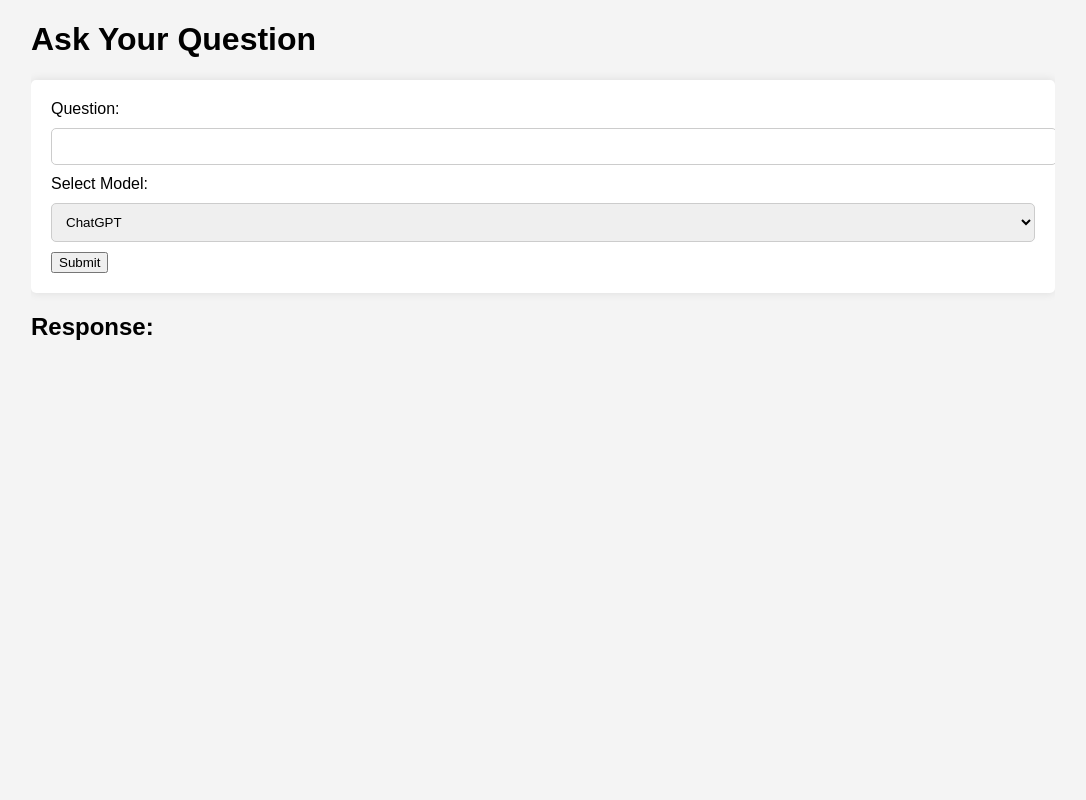
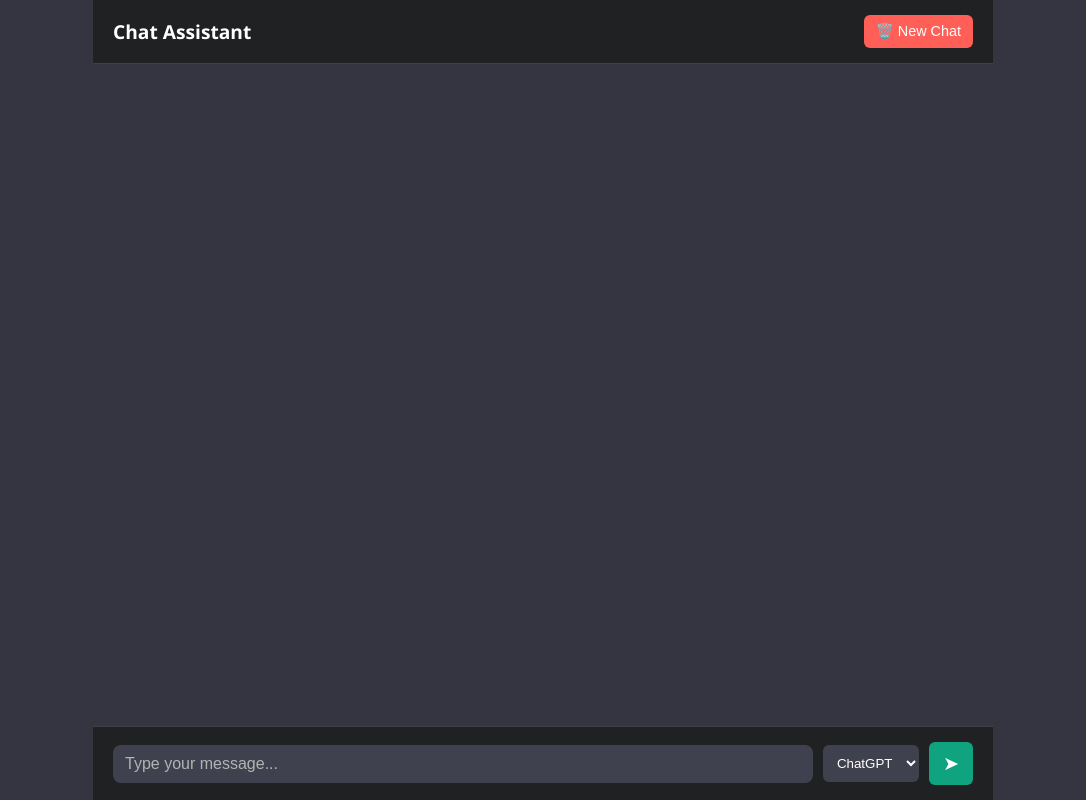
Before and after one commit to Zorni97/chatbot_website, a Flask app: page / in a window 1280 px wide. Shown: the whole page, without its empty margins (97-1183 px from the left). Run offline with Flask 2, Linux system fonts and the light colour scheme; some libraries are stand-ins or nearby versions.

Commit message:
Second Commit

```diff
--- a/app/main.py
+++ b/app/main.py
@@ -1,9 +1,14 @@
-from flask import Flask, render_template, request, Response
-import requests
-import json
-import os
+from flask import Flask, render_template, request, Response, session, jsonify
+import requests, json, os, markdown
+from dotenv import load_dotenv
+from flask_cors import CORS
+from flask_session import Session
 
 app = Flask(__name__)
+app.secret_key = 'your-secret-key'
+app.config['SESSION_TYPE'] = 'filesystem'
+Session(app)
+CORS(app)
 
 OLLAMA_API = "http://localhost:11434/api/chat"
 HEADERS = {"Content-Type": "application/json"}
@@ -12,7 +17,8 @@ MODEL_OPTIONS = {
     "Ollama": "llama3.2"
 }
 
-OPENAI_API_KEY = os.getenv("OPENAI_API_KEY")  # Load API key from .env
+load_dotenv()
+OPENAI_API_KEY = os.getenv("OPENAI_API_KEY")
 
 @app.route('/')
 def index():
@@ -20,34 +26,49 @@ def index():
 
 @app.route('/ask', methods=['POST'])
 def ask():
-    question = request.form['question']
-    model = request.form['model']
+    data = request.get_json()
+    question = data.get('question')
+    model = data.get('model')
+
+    session.setdefault('history', [])
+    session['history'].append({"role": "user", "content": question})
     model_name = MODEL_OPTIONS.get(model)
 
-    if model_name == "Ollama":
-        return Response(stream_ollama_response(question), mimetype='text/event-stream')
+    if not model_name:
+        return {"error": f"Invalid model: {model}"}, 400
+
+    if model == "Ollama":
+        return Response(stream_ollama_response(session['history']), mimetype='text/event-stream')
     else:
-        return Response(stream_chatgpt_response(question), mimetype='text/event-stream')
+        return Response(stream_chatgpt_response(session['history']), mimetype='text/event-stream')
 
-def stream_ollama_response(question):
-    messages = [{"role": "user", "content": question}]
+@app.route('/reset', methods=['POST'])
+def reset():
+    session.pop('history', None)
+    return jsonify({"status": "reset successful"})
+
+def stream_ollama_response(history):
     payload = {
         "model": "llama3.2",
-        "messages": messages,
+        "messages": history,
         "stream": True
     }
+    accumulated = ""
 
     with requests.post(OLLAMA_API, json=payload, headers=HEADERS, stream=True) as response:
         for line in response.iter_lines():
             if line:
                 data = json.loads(line)
-                yield f"data: {data['message']['content']}\n\n"
+                content = data.get("message", {}).get("content", "")
+                accumulated += content
+                yield f"data: {format_response(accumulated)}\n\n"
 
-def stream_chatgpt_response(question):
-    messages = [{"role": "user", "content": question}]
+    session['history'].append({"role": "assistant", "content": accumulated})
+
+def stream_chatgpt_response(history):
     payload = {
         "model": "gpt-4o-mini",
-        "messages": messages,
+        "messages": history,
         "stream": True
     }
     openai_api_url = "https://api.openai.com/v1/chat/completions"
@@ -55,15 +76,29 @@ def stream_chatgpt_response(question):
         "Authorization": f"Bearer {OPENAI_API_KEY}",
         "Content-Type": "application/json"
     }
+    accumulated = ""
 
     with requests.post(openai_api_url, json=payload, headers=headers, stream=True) as response:
         for line in response.iter_lines():
             if line:
-                data = json.loads(line.decode('utf-8'))
-                if 'choices' in data and len(data['choices']) > 0:
+                line_content = line.decode('utf-8').strip()
+                if line_content == "data: [DONE]":
+                    break
+                if line_content.startswith("data: "):
+                    line_content = line_content[len("data: "):]
+                try:
+                    data = json.loads(line_content)
                     delta = data['choices'][0].get('delta', {})
                     if 'content' in delta:
-                        yield f"data: {delta['content']}\n\n"
+                        accumulated += delta['content']
+                        yield f"data: {format_response(accumulated)}\n\n"
+                except Exception:
+                    continue
 
-if __name__ == '__main__':
-    app.run(debug=True)
+    session['history'].append({"role": "assistant", "content": accumulated})
+
+def format_response(text):
+    html = markdown.markdown(text)
+    html = html.replace('$$', '<span class="mathjax">$$').replace('$$', '$$</span>')
+    html = html.replace('$', '<span class="mathjax">$').replace('$', '$</span>')
+    return html
--- a/app/static/styles.css
+++ b/app/static/styles.css
@@ -1,56 +1,144 @@
+/* Fuentes y colores base */
 body {
-    font-family: Arial, sans-serif;
+    font-family: 'Segoe UI', Tahoma, Geneva, Verdana, sans-serif;
+    background-color: #343541;
+    color: #ececf1;
     margin: 0;
     padding: 0;
-    background-color: #f4f4f4;
-}
-
-.container {
-    width: 80%;
-    margin: auto;
+    height: 100vh;
     overflow: hidden;
 }
 
-header {
-    background: #35424a;
-    color: #ffffff;
-    padding: 10px 0;
-    text-align: center;
+/* Contenedor principal */
+.chat-container {
+    display: flex;
+    flex-direction: column;
+    height: 100%;
+    max-width: 900px;
+    margin: auto;
 }
 
-form {
-    background: #ffffff;
-    padding: 20px;
-    border-radius: 5px;
-    box-shadow: 0 0 10px rgba(0, 0, 0, 0.1);
+/* Cabecera */
+.chat-header {
+    background-color: #202123;
+    color: white;
+    padding: 15px 20px;
+    display: flex;
+    justify-content: space-between;
+    align-items: center;
+    border-bottom: 1px solid #3f4045;
 }
 
-form input[type="text"],
-form select {
-    width: 100%;
-    padding: 10px;
-    margin: 10px 0;
-    border: 1px solid #ccc;
-    border-radius: 5px;
+.chat-header h1 {
+    margin: 0;
+    font-size: 1.2rem;
 }
 
-form input[type="submit"] {
-    background: #35424a;
+.chat-header button {
+    background-color: #ff5f56;
+    color: white;
+    border: none;
+    padding: 8px 12px;
+    border-radius: 6px;
+    cursor: pointer;
+    font-size: 0.9rem;
+}
+
+.chat-header button:hover {
+    background-color: #ff453a;
+}
+
+/* Área de conversación */
+.chat-box {
+    flex-grow: 1;
+    overflow-y: auto;
+    padding: 20px;
+    background-color: #343541;
+    display: flex;
+    flex-direction: column;
+}
+
+.bubble {
+    padding: 14px 18px;
+    margin: 10px 0;
+    border-radius: 12px;
+    max-width: 85%;
+    line-height: 1.5;
+    white-space: pre-wrap;
+    word-wrap: break-word;
+    font-size: 0.95rem;
+}
+
+.user {
+    background-color: #2e7dd7;
+    color: white;
+    align-self: flex-end;
+    border-bottom-right-radius: 0;
+}
+
+.assistant {
+    background-color: #444654;
+    color: #ececf1;
+    align-self: flex-start;
+    border-bottom-left-radius: 0;
+}
+
+/* Caja de entrada */
+.chat-input-form {
+    background-color: #202123;
+    padding: 15px 20px;
+    display: flex;
+    gap: 10px;
+    border-top: 1px solid #3f4045;
+    align-items: center;
+}
+
+.chat-input-form input[type="text"] {
+    flex: 1;
+    padding: 10px 12px;
+    border-radius: 8px;
+    border: none;
+    font-size: 1rem;
+    background-color: #40414f;
+    color: #ffffff;
+}
+
+.chat-input-form input[type="text"]::placeholder {
+    color: #b3b3b3;
+}
+
+.chat-input-form select {
+    padding: 10px;
+    border-radius: 6px;
+    background-color: #40414f;
     color: #ffffff;
     border: none;
-    padding: 10px;
-    cursor: pointer;
-    border-radius: 5px;
 }
 
-form input[type="submit"]:hover {
-    background: #45a049;
+.chat-input-form button {
+    background-color: #10a37f;
+    color: white;
+    border: none;
+    padding: 10px 14px;
+    border-radius: 6px;
+    font-size: 1.2rem;
+    cursor: pointer;
 }
 
-.response {
-    margin-top: 20px;
-    padding: 20px;
-    background: #ffffff;
-    border-radius: 5px;
-    box-shadow: 0 0 10px rgba(0, 0, 0, 0.1);
+.chat-input-form button:hover {
+    background-color: #0e8e6a;
 }
+
+/* Scroll personalizado */
+.chat-box::-webkit-scrollbar {
+    width: 8px;
+}
+
+.chat-box::-webkit-scrollbar-track {
+    background: #2c2c2e;
+}
+
+.chat-box::-webkit-scrollbar-thumb {
+    background-color: #555;
+    border-radius: 4px;
+}
--- a/app/templates/index.html
+++ b/app/templates/index.html
@@ -1,54 +1,87 @@
 <!DOCTYPE html>
 <html lang="en">
 <head>
+    <script src="https://cdn.jsdelivr.net/npm/marked/marked.min.js"></script>
+    <script src="https://cdn.jsdelivr.net/npm/mathjax@3/es5/tex-mml-chtml.js"></script>
     <meta charset="UTF-8">
     <meta name="viewport" content="width=device-width, initial-scale=1.0">
-    <title>Website Question App</title>
+    <title>Ask Chat</title>
     <link rel="stylesheet" href="{{ url_for('static', filename='styles.css') }}">
 </head>
 <body>
-    <div class="container">
-        <h1>Ask Your Question</h1>
-        <form id="question-form">
-            <label for="question">Question:</label>
-            <input type="text" id="question" name="question" required>
+    <div class="chat-container">
+        <div class="chat-header">
+            <h1>Chat Assistant</h1>
+            <button id="newChatBtn">🗑️ New Chat</button>
+        </div>
 
-            <label for="model">Select Model:</label>
-            <select id="model" name="model">
-                <option value="chatgpt">ChatGPT</option>
-                <option value="ollama">Ollama</option>
+        <div id="conversation" class="chat-box"></div>
+
+        <form class="chat-input-form">
+            <input type="text" name="question" placeholder="Type your message..." autocomplete="off" required>
+            <select name="model">
+                <option value="ChatGPT">ChatGPT</option>
+                <option value="Ollama">Ollama</option>
             </select>
-
-            <button type="submit">Submit</button>
+            <button type="submit">➤</button>
         </form>
-
-        <div id="response-container">
-            <h2>Response:</h2>
-            <pre id="response"></pre>
-        </div>
     </div>
 
     <script>
-        document.getElementById('question-form').addEventListener('submit', function(event) {
+        const form = document.querySelector('form');
+        const conversationDiv = document.getElementById('conversation');
+        const newChatBtn = document.getElementById('newChatBtn');
+
+        form.addEventListener('submit', async function (event) {
             event.preventDefault();
-            const question = document.getElementById('question').value;
-            const model = document.getElementById('model').value;
+            const formData = new FormData(form);
+            const question = formData.get('question');
+            const model = formData.get('model');
+            form.querySelector('input[name="question"]').value = '';
 
-            fetch('/ask', {
+            const userBubble = `<div class="bubble user"><strong>You:</strong> ${question}</div>`;
+            conversationDiv.innerHTML += userBubble;
+            conversationDiv.scrollTop = conversationDiv.scrollHeight;
+
+            const res = await fetch('/ask', {
                 method: 'POST',
-                headers: {
-                    'Content-Type': 'application/json'
-                },
-                body: JSON.stringify({ question: question, model: model })
-            })
-            .then(response => response.json())
-            .then(data => {
-                document.getElementById('response').textContent = data.response;
-            })
-            .catch(error => {
-                console.error('Error:', error);
+                headers: { 'Content-Type': 'application/json' },
+                body: JSON.stringify({ question, model })
             });
+
+            const reader = res.body.getReader();
+            const decoder = new TextDecoder('utf-8');
+            let buffer = '';
+            const answerContainer = document.createElement('div');
+            answerContainer.className = 'bubble assistant';
+            answerContainer.innerHTML = `<strong>Assistant:</strong> <div class="answer-part"></div>`;
+            conversationDiv.appendChild(answerContainer);
+            const partDiv = answerContainer.querySelector('.answer-part');
+
+            while (true) {
+                const { value, done } = await reader.read();
+                if (done) break;
+
+                buffer += decoder.decode(value, { stream: true });
+                const lines = buffer.split('\n\n');
+                buffer = lines.pop();
+
+                for (let line of lines) {
+                    if (line.startsWith("data: ")) {
+                        const chunk = line.slice(6);
+                        partDiv.innerHTML = chunk;
+                        MathJax.typesetPromise();
+                        conversationDiv.scrollTop = conversationDiv.scrollHeight;
+                    }
+                }
+            }
+        });
+
+        newChatBtn.addEventListener('click', async () => {
+            await fetch('/reset', { method: 'POST' });
+            conversationDiv.innerHTML = '';
         });
     </script>
 </body>
+
 </html>
```
Also changed, not shown: 1 other file.
